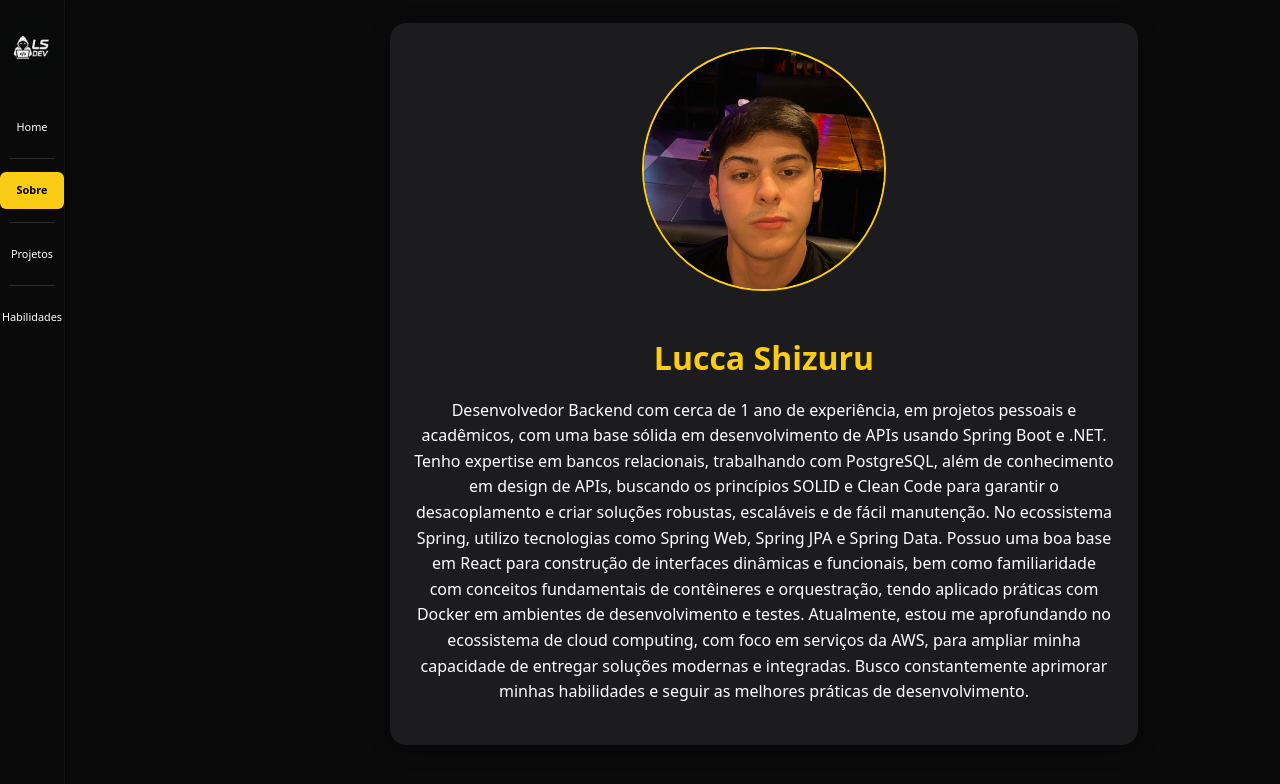
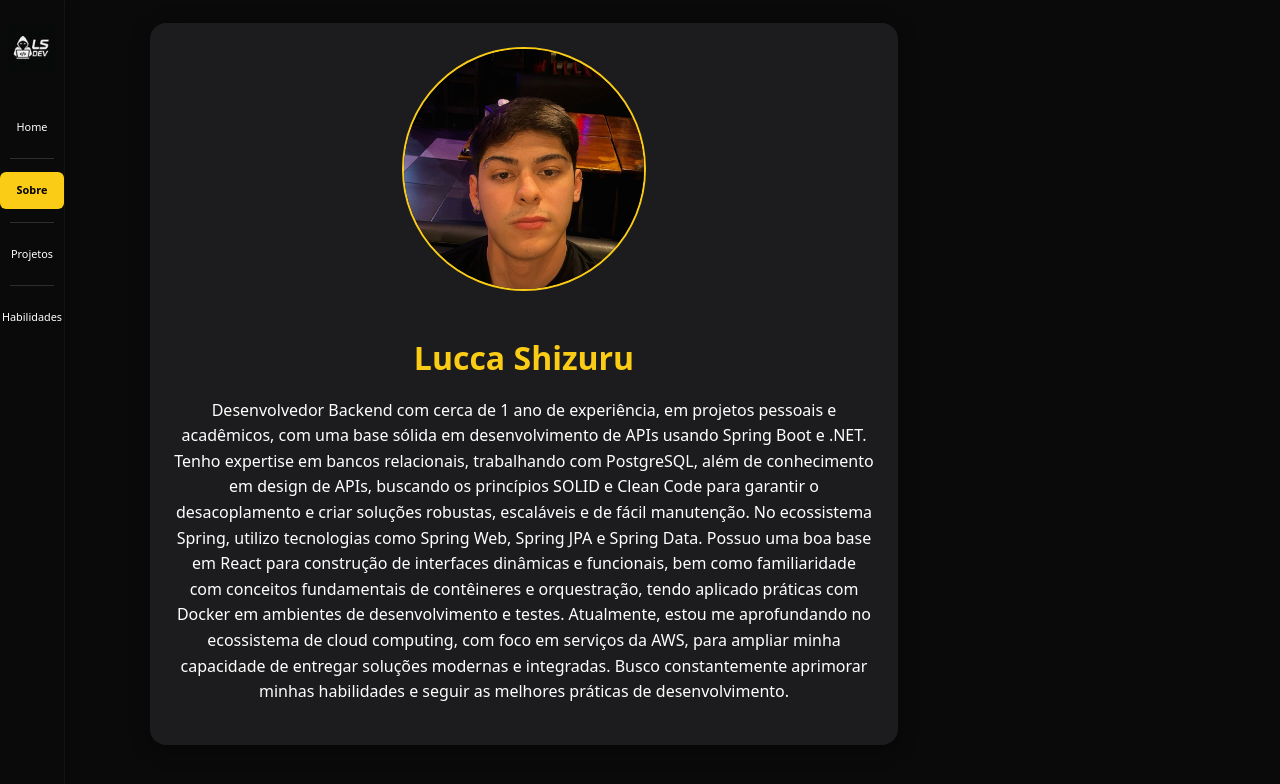
Before and after one commit to Lucca-shizuru/Portfolio, a React (Vite) app: page /sobre in a window 1280 px wide. Shown: the top 784 px of the page. Built offline with nearby package versions, Linux system fonts and the light colour scheme.

Commit message:
Refactor/ pequena alteracao no lugar do card

```diff
--- a/src/Components/ProfileCard.jsx
+++ b/src/Components/ProfileCard.jsx
@@ -23,7 +23,7 @@ const ProfileCard = () => {
             maxWidth: isMobile ? '90%' :'700px',
             boxShadow: '0 4px 20px rgba(0,0,0,0.4)',
             margin: isMobile ? '20px auto' : '0',
-            transform: isMobile ? 'translate(0, 0)' : 'translate(-60px, -40px)',
+            transform: isMobile ? 'translate(0, 0)' : 'translate(-300px, -40px)',
         },
         image: {
             width: isMobile ? '100px' : '240px',
```
